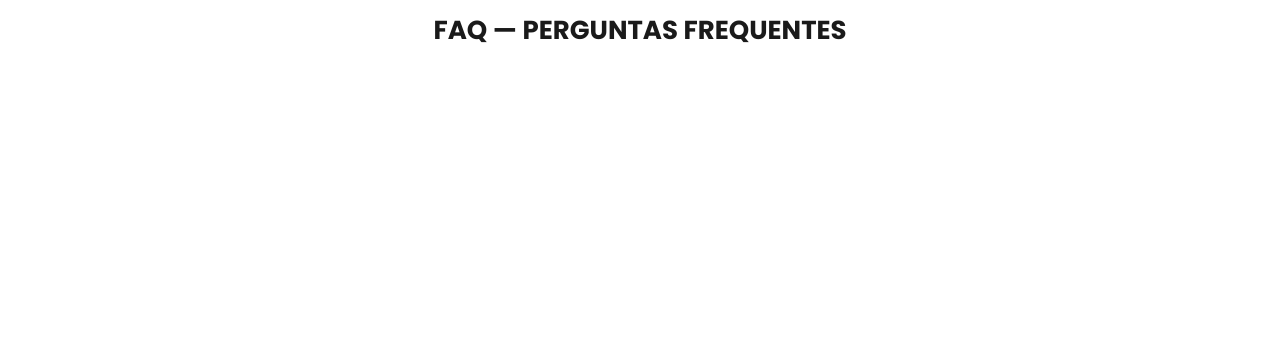
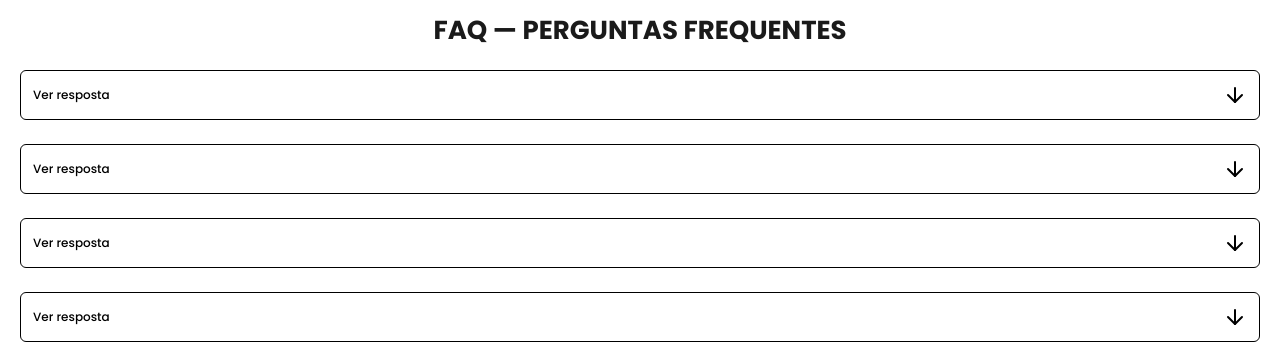
Before and after one commit to ErykOlliver/erykfullstack, a Next.js app: page / in a window 1280 px wide. Shown: the part 8366-8729 px from the top of the page. Before the commit the page ends 8460 px from the top, so only its background shows below. Built offline with nearby package versions, Linux system fonts and the light colour scheme.

Commit message:
feat: seção de faq incrementada parcialmente

```diff
--- /dev/null
+++ b/src/modules/showcase/components/faq/components/quest.tsx
@@ -0,0 +1,33 @@
+'use client'
+
+import { Paragraph } from '@/src/shared/ui-kit/text'
+import { ArrowDown } from 'lucide-react'
+
+type QuestProps = {
+    isOpen: boolean
+    onToggle: () => void
+}
+
+export default function Quest({ isOpen, onToggle }: QuestProps) {
+    return (
+        <div className='w-full'>
+            <div
+                className='flex p-3 rounded-md items-center border justify-between cursor-pointer'
+                onClick={onToggle}
+            >
+                <Paragraph className='font-medium'>
+                    Ver resposta
+                </Paragraph>
+                <ArrowDown
+                    className={`transition-transform duration-300 ${isOpen ? 'rotate-180' : ''}`}
+                />
+            </div>
+
+            {isOpen && (
+                <div className='p-3 border border-t-0 rounded-b-md'>
+                    Resposta exibida
+                </div>
+            )}
+        </div>
+    )
+}
--- a/src/modules/showcase/components/faq/page.tsx
+++ b/src/modules/showcase/components/faq/page.tsx
@@ -1,20 +1,33 @@
+'use client'
 
 import { Heading, Paragraph } from '@/src/shared/ui-kit/text'
-import React from 'react'
+import React, { useState } from 'react'
 import { Swiper, SwiperSlide } from 'swiper/react'
+import Quest from './components/quest'
 
 const faqs = [
-    {testimonial: 'A entrega foi além do esperado. O aplicativo ficou estável, intuitivo e com ótima performance. A comunicação durante o projeto foi objetiva e técnica, o que trouxe segurança em todas as decisões.', name: 'Eryk Olliver', projectName: 'Geesh'},
+    {},
 ]
 
 export default function Faq() {
+    const [openIndex, setOpenIndex] = useState<number | null>(null)
+
+    const handleToggle = (index: number) => {
+        setOpenIndex(prev => (prev === index ? null : index))
+    }
     return (
-        <section id='testimonials' className='bg-white-pure py-6 flex flex-col gap-6 w-full h-fit'>
+        <section id='faq' className='bg-white-pure py-6 flex flex-col gap-6 w-full h-fit'>
             <header className='w-full h-fit gap-6 flex flex-col px-5'>
                 <Heading level={1} className='text-black-800 uppercase font-bold text-center'>FAQ — Perguntas Frequentes</Heading>
             </header>
-            <article className=''>
-
+            <article className='flex gap-6 px-5 flex-col'>
+                {[0, 1, 2, 3].map((_, index) => (
+                    <Quest
+                        key={index}
+                        isOpen={openIndex === index}
+                        onToggle={() => handleToggle(index)}
+                    />
+                ))}
             </article>
         </section>
     )
```
